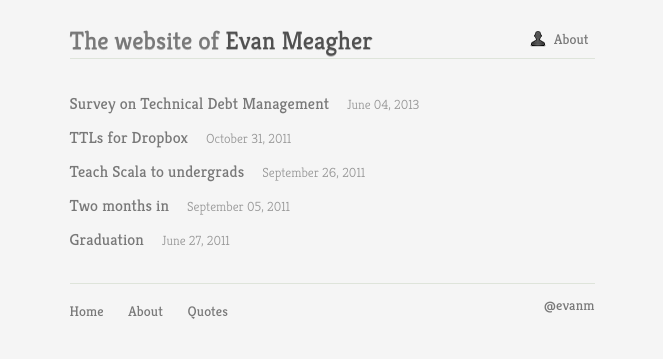
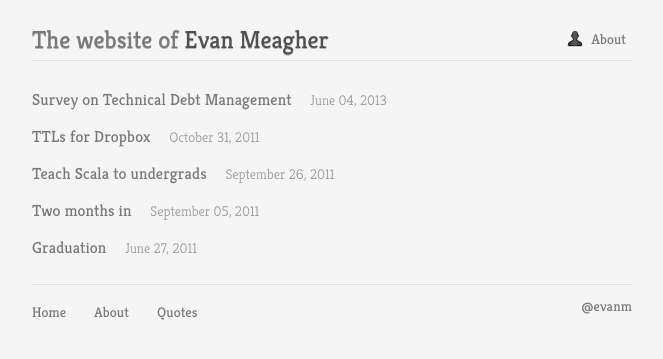
Before and after one commit to evnm/www, a Jekyll site: the page built from index.html, in a window 1280 px wide. Shown: the top 359 px of the page, without its empty margins (308-971 px from the left). Built offline with Jekyll 4.4.1, drawn with Linux system fonts in a browser that asks for light colours; comment, search, counter and statistics services are not loaded.

Commit message:
Bump text size and page width.

```diff
--- a/_config.yml
+++ b/_config.yml
@@ -1,4 +1,2 @@
-auto: true
-server: true
 permalink: /:year/:month/:title
 pygments: true
--- a/css/screen.css
+++ b/css/screen.css
@@ -1,6 +1,6 @@
 body {
   background-color: whitesmoke;
-  font: 92.5% georgia, serif;
+  font: 110% georgia, serif;
   color: #5a5a5a; }
 
 strong {
@@ -8,7 +8,7 @@ strong {
 
 #wrapper {
   margin: 0 auto;
-  width: 525px; }
+  width: 600px; }
 
 header, #content {
   text-align: left; }
@@ -16,11 +16,11 @@ header, #content {
 header {
   position: relative;
   height: 34px;
-  margin-bottom: 2em;
-  padding: 24px 0 0 0;
+  margin-bottom: 1.2em;
+  padding: 24px 0 2px 0;
   border-bottom: 1px solid #dee4da; }
   header a#title {
-    font: 1.7em "Kreon", helvetica, sans;
+    font: 1.4em "Kreon", helvetica, sans;
     font-weight: 400;
     color: #787878;
     text-shadow: 0 1px #b6b6b6;
@@ -56,11 +56,11 @@ ul.navigation {
     background: transparent url(/images/user-silhouette.png) center left no-repeat; }
 
 .post img {
-  margin: 0.2em 0 2em 0; }
+  margin: 0 auto; }
 
 .postmeta {
   margin: -1em 0 1.2em 0;
-  font: 0.9em "Kreon", helvetica, sans;
+  font: 0.8em "Kreon", helvetica, sans;
   font-weight: 300;
   color: #999999; }
 
@@ -71,8 +71,6 @@ div.gist {
 ul#post_list {
   list-style-type: none;
   margin: 0; }
-  ul#post_list li {
-    margin-bottom: 6px; }
   ul#post_list a {
     display: inline-block;
     font: 16px "Kreon", helvetica, sans;
@@ -179,7 +177,7 @@ code {
   padding: 0px 4px; }
 
 footer {
-  margin-top: 2em;
+  margin-top: 1.2em;
   padding: 12px 0 36px 0;
   border-top: 1px solid #dee4da;
   clear: both; }
```
Also changed, not shown: _posts/2011-09-26-teach-scala-to-undergrads.md (+1 -1 lines), css/screen.sass (+7 -10 lines).
